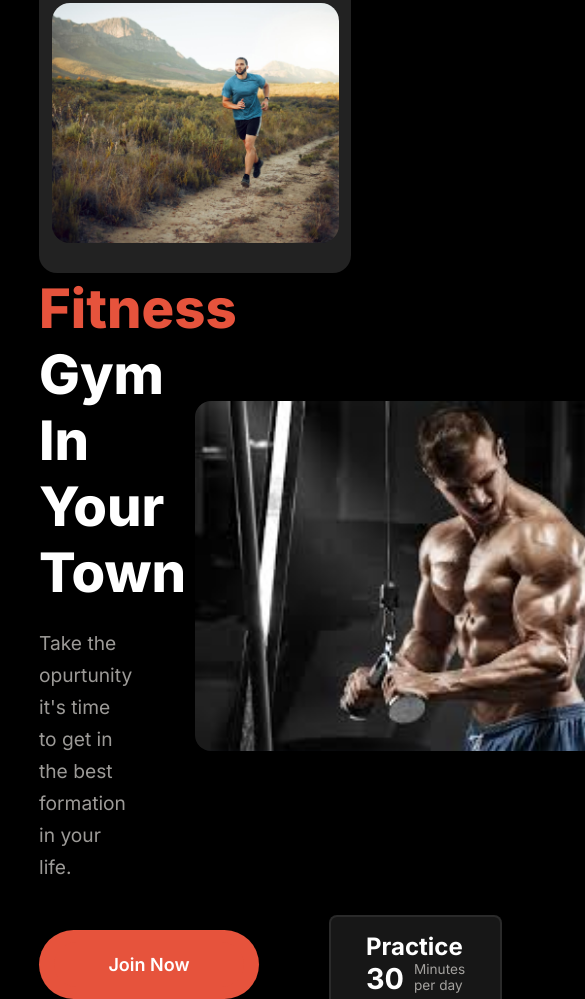
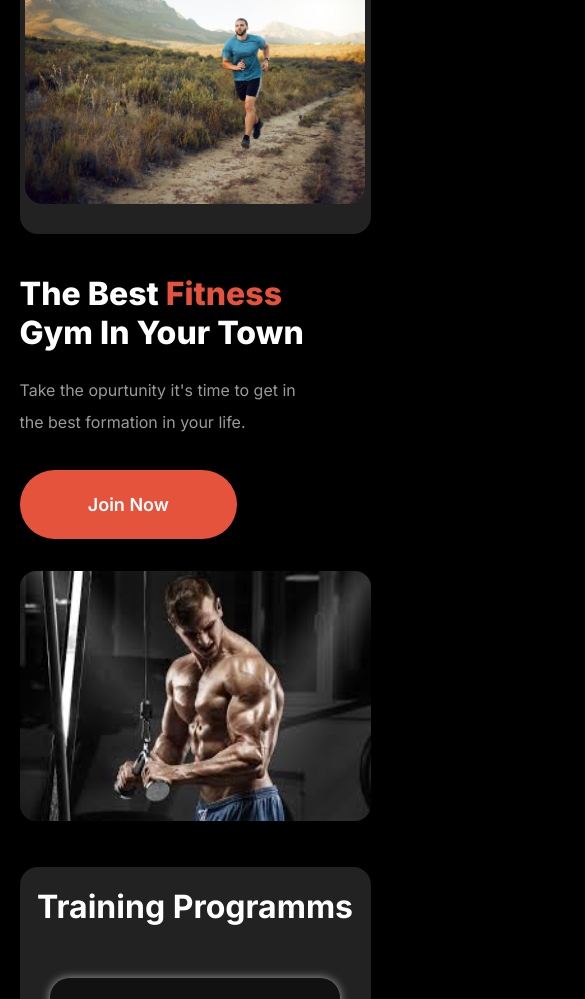
Before and after one commit to shrabonkundu1/Assignment-2, a plain HTML site: page index.html in a window 390 px wide. Shown: the part 2979-3978 px from the top of the page, 585 px wide, since content can reach past the window. Drawn offline with Linux system fonts and the light colour scheme; a web font is replaced by a local one.

Commit message:
Unic section Mobile responsive done

```diff
--- a/styles/responsive.css
+++ b/styles/responsive.css
@@ -94,6 +94,7 @@
     .habit-change-section {
     position: relative;
     top: 287px;
+    width: 90%;
     }
 
     .change-habit-description {
@@ -128,12 +129,13 @@
         top: 250px;
         flex-direction: column;
         height: 600px ;
+        width: 90%;
     }
 
     .running-description {
         position: absolute;
         top: 70px;
-       width: 287px;
+       width: 340px;
         padding: 0;
     }
 
@@ -149,7 +151,7 @@
     .running-image {
         position: absolute;
         top: 330px;
-        width: 287px;
+        width: 340px;
     }
     .running-image img {
         width: 100%;
@@ -165,4 +167,83 @@
         margin-bottom: 30px;
     }
      /* running section end here */
+
+     /* unic section start here */
+
+    .unic-section {
+        position: relative;
+        top: 170px;
+        flex-direction: column;
+        width: 90%;
+
+    }
+
+    .unic-container {
+        width: 100%;
+    }
+
+    .gym-town  {
+        font-size: 2rem;
+    }
+
+    .unic-content h3 {
+        font-size: 2rem;
+    }
+
+    .unic-content p{
+        font-size: 1em;
+        width: 90%;
+    }
+
+    .btn-primary-4 {
+        color: rgb(255, 255, 255);
+        font-size: 1.125rem;
+        font-weight: 600;
+        font-family: "Inter", sans-serif;
+        padding: 12px 15px;
+        border-radius: 42px;
+        border: none;
+        background: rgb(230, 83, 60);
+        width:62%;
+    }
+
+
+    .box-7 {
+        display: none;
+    }
+    .box-5 {
+        width: 100%;
+
+    }
+
+    .unic-images {
+        margin-top: 32px;
+    }
+
+    .unic-images img {
+        width: 100%;
+        height: 250px;
+        margin-bottom: 32px;
+    }
+
+    /* first unic section end here */
+
+    /* second unic section start here */
+
+    .traininng-section {
+        width: 90%;
+        position: relative;
+        top: 60px;
+    }
+
+    .training-content {
+        grid-template-columns: repeat(1, 1fr);
+    }
+
+    .training-title h3 {
+        font-size: 2rem;
+        padding: 0;
+    }
+
+    /* second unic section end here */
 }
--- a/styles/style.css
+++ b/styles/style.css
@@ -508,6 +508,10 @@ body {
     border-radius: 8px;
 }
 
+.box-7 h2 {
+    font-size: 1.5rem;
+}
+
 
 
 .unic-images{
@@ -560,7 +564,7 @@ body {
     background-color: rgba(9, 9, 9, 0.65);
     padding: 25px;
     border-radius: 20px;
-    box-shadow: 0px 0px 5px 0px rgba(239, 237, 232, 0.65);
+    box-shadow: 0px 0px 10px 0px rgba(239, 237, 232, 0.65);
 }
 
 .card-1 h4 {
@@ -579,7 +583,7 @@ body {
     background-color: rgba(9, 9, 9, 0.65);
     padding: 25px;
     border-radius: 20px;
-    box-shadow: 0px 0px 5px 0px rgba(239, 237, 232, 0.65);
+    box-shadow: 0px 0px 10px 0px rgba(239, 237, 232, 0.65);
 }
 
 .card-2 h4 {
@@ -600,7 +604,7 @@ body {
     background-color: rgba(9, 9, 9, 0.65);
     padding: 25px;
     border-radius: 20px;
-    box-shadow: 0px 0px 5px 0px rgba(239, 237, 232, 0.65);
+    box-shadow: 0px 0px 10px 0px rgba(239, 237, 232, 0.65);
 }
 
 .card-3  p {
```
